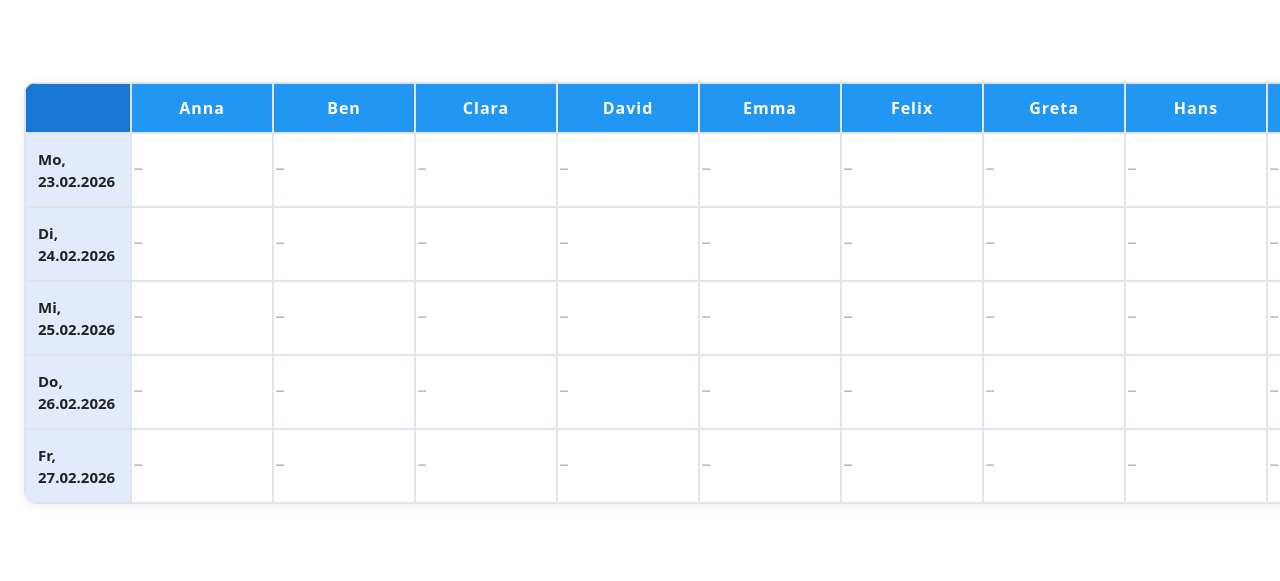
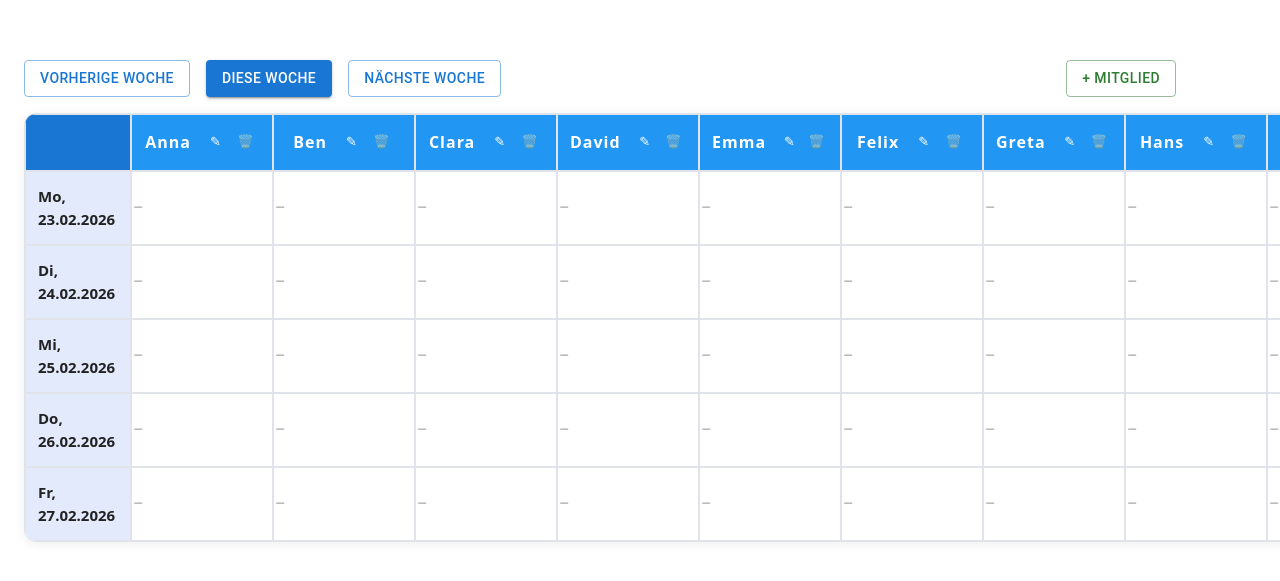
Before and after one commit to schlonz1975/shift-scheduler, a React (Vite) app: page / in a window 1280 px wide. Shown: the part 107-688 px from the top of the page. Built offline with nearby package versions, Linux system fonts and the light colour scheme.

Commit message:
added a feature to add, edit and delete members in the shift scheduler app. This allows users to manage their team members more effectively and keep track of their shifts. The changes include updating the App.jsx file to include the necessary functions and UI components for managing members.

```diff
--- a/src/App.jsx
+++ b/src/App.jsx
@@ -70,6 +70,42 @@ const defaultTeam = [
 ];
 
 function App() {
+  // State for add/edit member dialogs
+  const [addMemberOpen, setAddMemberOpen] = React.useState(false);
+  const [editMemberIdx, setEditMemberIdx] = React.useState(null);
+  const [memberNameInput, setMemberNameInput] = React.useState("");
+
+  // Add member handler
+  const handleAddMember = () => {
+    const name = memberNameInput.trim();
+    if (name && !team.includes(name)) {
+      setTeam([...team, name]);
+      setMemberNameInput("");
+      setAddMemberOpen(false);
+    }
+  };
+
+  // Edit member handler
+  const handleEditMember = () => {
+    const name = memberNameInput.trim();
+    if (name && !team.includes(name)) {
+      setTeam(team.map((m, i) => (i === editMemberIdx ? name : m)));
+      setEvents(
+        events.map((e) =>
+          e.member === team[editMemberIdx] ? { ...e, member: name } : e,
+        ),
+      );
+      setMemberNameInput("");
+      setEditMemberIdx(null);
+    }
+  };
+
+  // Delete member handler
+  const handleDeleteMember = (idx) => {
+    const member = team[idx];
+    setTeam(team.filter((_, i) => i !== idx));
+    setEvents(events.filter((e) => e.member !== member));
+  };
   // All useState hooks at the top
   const [shiftList, setShiftList] = React.useState(defaultShifts);
   const [selectedShift, setSelectedShift] = React.useState("8-16");
@@ -128,7 +164,108 @@ function App() {
     <ThemeProvider theme={theme}>
       <LocalizationProvider dateAdapter={AdapterMoment} adapterLocale="de">
         <Container>
-          {/* Shift Edit Dialog */}
+          {/* Add Member Dialog */}
+          <Dialog open={addMemberOpen} onClose={() => setAddMemberOpen(false)}>
+            <DialogTitle>Mitglied hinzufügen</DialogTitle>
+            <DialogContent>
+              <TextField
+                autoFocus
+                margin="dense"
+                label="Name"
+                fullWidth
+                value={memberNameInput}
+                onChange={(e) => setMemberNameInput(e.target.value)}
+                onKeyDown={(e) => {
+                  if (e.key === "Enter") handleAddMember();
+                }}
+              />
+            </DialogContent>
+            <DialogActions>
+              <Button onClick={() => setAddMemberOpen(false)}>Abbrechen</Button>
+              <Button onClick={handleAddMember} variant="contained">
+                Hinzufügen
+              </Button>
+            </DialogActions>
+          </Dialog>
+
+          {/* Edit Member Dialog */}
+          <Dialog
+            open={editMemberIdx !== null}
+            onClose={() => setEditMemberIdx(null)}
+          >
+            <DialogTitle>Mitglied bearbeiten</DialogTitle>
+            <DialogContent>
+              <TextField
+                autoFocus
+                margin="dense"
+                label="Name"
+                fullWidth
+                value={memberNameInput}
+                onChange={(e) => setMemberNameInput(e.target.value)}
+                onKeyDown={(e) => {
+                  if (e.key === "Enter") handleEditMember();
+                }}
+              />
+            </DialogContent>
+            <DialogActions>
+              <Button onClick={() => setEditMemberIdx(null)}>Abbrechen</Button>
+              <Button onClick={handleEditMember} variant="contained">
+                Speichern
+              </Button>
+            </DialogActions>
+          </Dialog>
+
+          {/* Week Navigation & Add Member */}
+          <Box
+            sx={{
+              display: "flex",
+              justifyContent: "space-between",
+              alignItems: "center",
+              gap: 2,
+              mb: 2,
+              mt: 2,
+            }}
+          >
+            <Box sx={{ display: "flex", gap: 2 }}>
+              <Button
+                variant="outlined"
+                onClick={() =>
+                  setSelectedWeek((prev) =>
+                    moment(prev).subtract(1, "week").startOf("isoWeek"),
+                  )
+                }
+              >
+                Vorherige Woche
+              </Button>
+              <Button
+                variant="contained"
+                color="primary"
+                onClick={() => setSelectedWeek(moment().startOf("isoWeek"))}
+              >
+                Diese Woche
+              </Button>
+              <Button
+                variant="outlined"
+                onClick={() =>
+                  setSelectedWeek((prev) =>
+                    moment(prev).add(1, "week").startOf("isoWeek"),
+                  )
+                }
+              >
+                Nächste Woche
+              </Button>
+            </Box>
+            <Button
+              variant="outlined"
+              color="success"
+              onClick={() => {
+                setAddMemberOpen(true);
+                setMemberNameInput("");
+              }}
+            >
+              + Mitglied
+            </Button>
+          </Box>
           <Dialog
             open={!!editCell.date}
             onClose={() => setEditCell({ date: null, member: null })}
@@ -278,10 +415,41 @@ function App() {
                                     ? "0 2px 8px #1976d244"
                                     : undefined,
                                   transition: "background 0.2s",
+                                  position: "relative",
                                   ...provided.draggableProps.style,
                                 }}
                               >
-                                {member}
+                                <span
+                                  style={{
+                                    display: "flex",
+                                    alignItems: "center",
+                                    justifyContent: "center",
+                                    gap: 6,
+                                  }}
+                                >
+                                  {member}
+                                  <Button
+                                    size="small"
+                                    sx={{ minWidth: 0, color: "#fff", ml: 1 }}
+                                    onClick={() => {
+                                      setEditMemberIdx(idx);
+                                      setMemberNameInput(member);
+                                    }}
+                                  >
+                                    <span role="img" aria-label="edit">
+                                      ✎
+                                    </span>
+                                  </Button>
+                                  <Button
+                                    size="small"
+                                    sx={{ minWidth: 0, color: "#fff" }}
+                                    onClick={() => handleDeleteMember(idx)}
+                                  >
+                                    <span role="img" aria-label="delete">
+                                      🗑️
+                                    </span>
+                                  </Button>
+                                </span>
                               </th>
                             )}
                           </Draggable>
```
